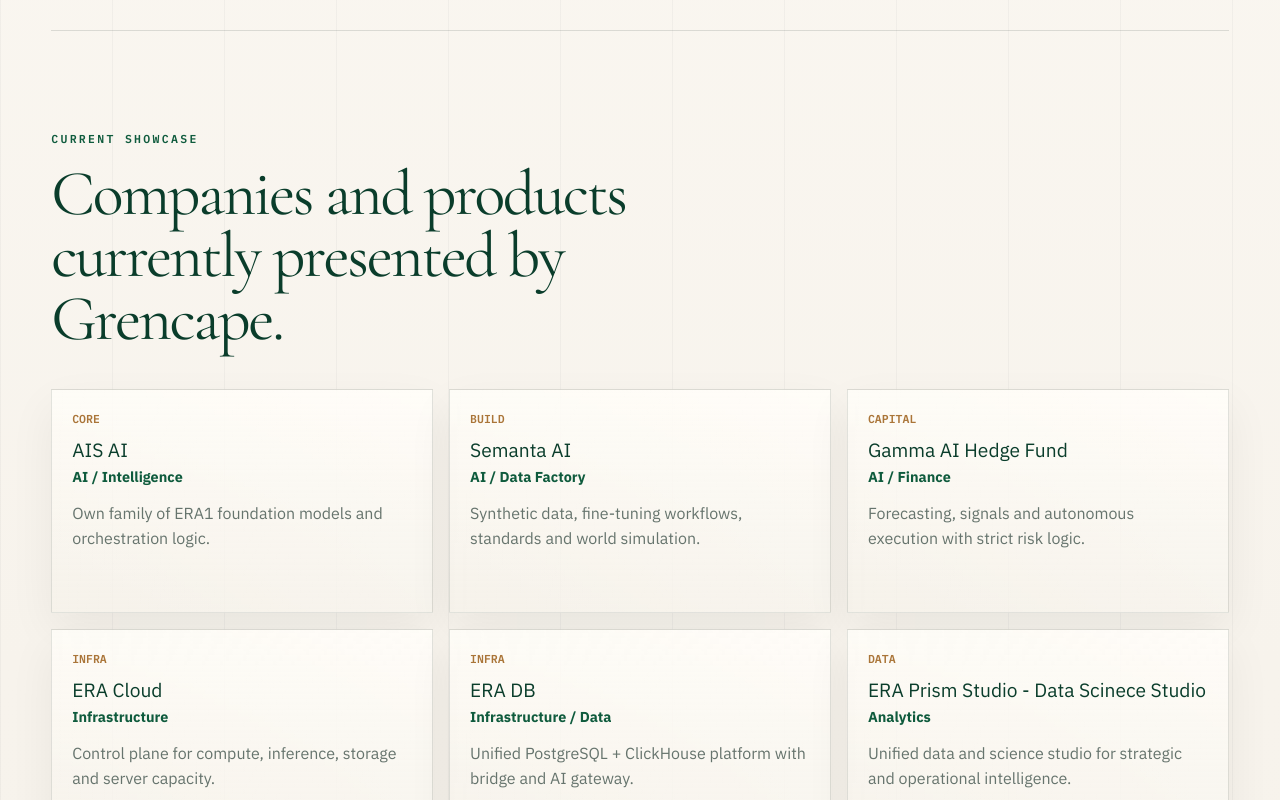
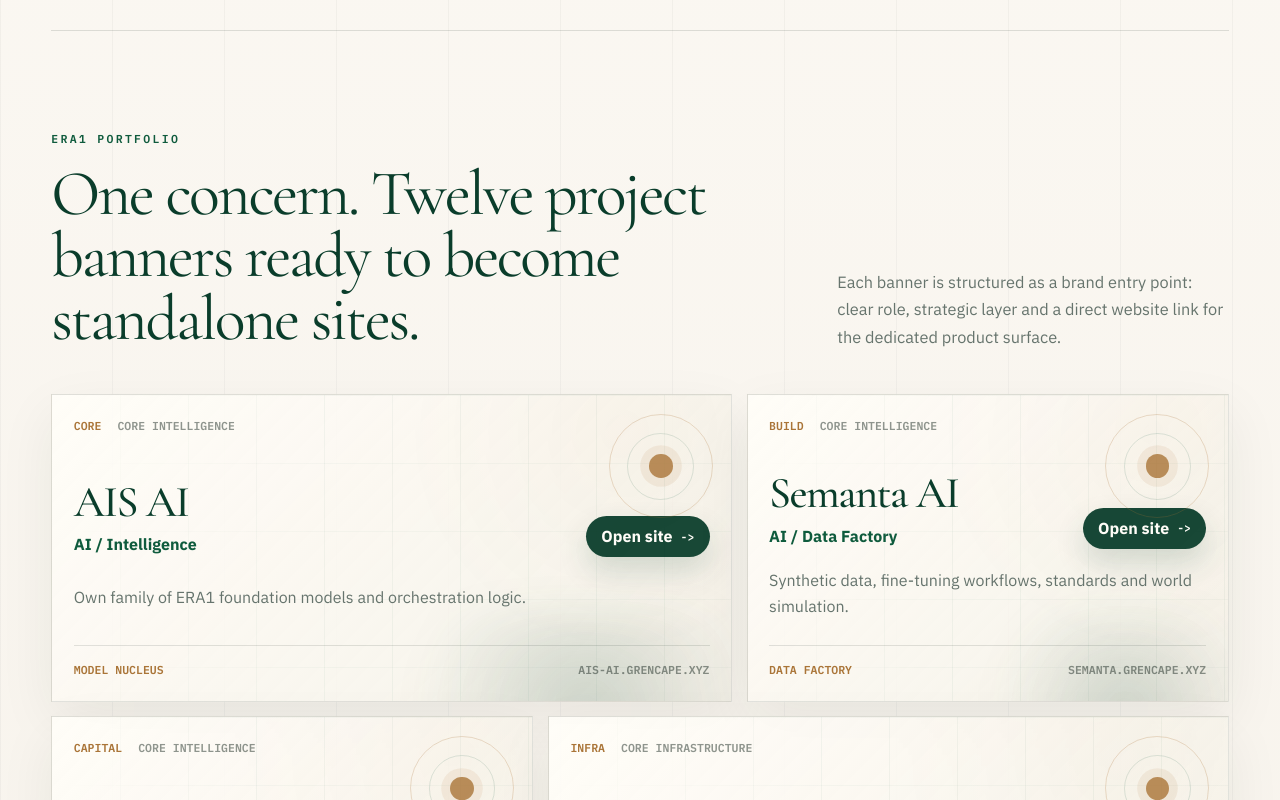
Before and after one commit to ivs-123/grencape-site, a React (Vite) app: page / in a window 1280 px wide. Shown: the part 1760-2560 px from the top of the page. Built offline with nearby package versions, Linux system fonts and the light colour scheme.

Commit message:
Polish project showcase banners

```diff
--- a/src/App.tsx
+++ b/src/App.tsx
@@ -5,6 +5,9 @@
   category: string;
   role: string;
   stage: string;
+  layer: string;
+  href: string;
+  signal: string;
 };
 
 const layers = [
@@ -20,7 +23,7 @@
   },
   {
     title: 'Data / Analytics',
-    projects: ['ERA Prism Studio - Data Scinece Studio'],
+    projects: ['ERA Prism Studio - Data Science Studio'],
     note: 'Decision-grade observability and data science workflows in one studio.'
   },
   {
@@ -40,73 +43,109 @@
     name: 'AIS AI',
     category: 'AI / Intelligence',
     role: 'Own family of ERA1 foundation models and orchestration logic.',
-    stage: 'Core'
+    stage: 'Core',
+    layer: 'Core Intelligence',
+    href: 'https://ais-ai.grencape.xyz',
+    signal: 'Model nucleus'
   },
   {
     name: 'Semanta AI',
     category: 'AI / Data Factory',
     role: 'Synthetic data, fine-tuning workflows, standards and world simulation.',
-    stage: 'Build'
+    stage: 'Build',
+    layer: 'Core Intelligence',
+    href: 'https://semanta.grencape.xyz',
+    signal: 'Data factory'
   },
   {
     name: 'Gamma AI Hedge Fund',
     category: 'AI / Finance',
     role: 'Forecasting, signals and autonomous execution with strict risk logic.',
-    stage: 'Capital'
+    stage: 'Capital',
+    layer: 'Core Intelligence',
+    href: 'https://gamma.grencape.xyz',
+    signal: 'Autonomous markets'
   },
   {
     name: 'ERA Cloud',
     category: 'Infrastructure',
     role: 'Control plane for compute, inference, storage and server capacity.',
-    stage: 'Infra'
+    stage: 'Infra',
+    layer: 'Core Infrastructure',
+    href: 'https://cloud.grencape.xyz',
+    signal: 'Capacity router'
   },
   {
     name: 'ERA DB',
     category: 'Infrastructure / Data',
     role: 'Unified PostgreSQL + ClickHouse platform with bridge and AI gateway.',
-    stage: 'Infra'
+    stage: 'Infra',
+    layer: 'Core Infrastructure',
+    href: 'https://db.grencape.xyz',
+    signal: 'Unified data plane'
   },
   {
-    name: 'ERA Prism Studio - Data Scinece Studio',
+    name: 'ERA Prism Studio',
     category: 'Analytics',
-    role: 'Unified data and science studio for strategic and operational intelligence.',
-    stage: 'Data'
+    role: 'Data Science Studio for strategic analytics, observability and decision workflows.',
+    stage: 'Data',
+    layer: 'Data / Analytics',
+    href: 'https://prism.grencape.xyz',
+    signal: 'Decision studio'
   },
   {
     name: 'SomeBox',
     category: 'Consumer / Platform',
     role: 'Cloud sharing system for frictionless file distribution.',
-    stage: 'Product'
+    stage: 'Product',
+    layer: 'Consumer / Platform',
+    href: 'https://somebox.grencape.xyz',
+    signal: 'Sharing surface'
   },
   {
     name: 'One Browser',
     category: 'Consumer / Platform',
     role: 'AI-native browser with permanent free VPN experience.',
-    stage: 'Product'
+    stage: 'Product',
+    layer: 'Consumer / Platform',
+    href: 'https://onebrowser.grencape.xyz',
+    signal: 'AI web gateway'
   },
   {
     name: 'Quantum Messenger',
     category: 'Consumer / Security',
     role: 'Protected messenger for next-generation private communication.',
-    stage: 'Product'
+    stage: 'Product',
+    layer: 'Consumer / Platform',
+    href: 'https://quantum.grencape.xyz',
+    signal: 'Private network'
   },
   {
     name: 'Mind Music',
     category: 'Consumer / Experimental',
     role: 'Playlist generation by mood and voice intent description.',
-    stage: 'Lab'
+    stage: 'Lab',
+    layer: 'Consumer / Platform',
+    href: 'https://mindmusic.grencape.xyz',
+    signal: 'Mood interface'
   },
   {
     name: 'ERA Pay',
     category: 'Fintech / Payments',
     role: 'Payment gateway and financial infrastructure layer.',
-    stage: 'Fintech'
+    stage: 'Fintech',
+    layer: 'Fintech',
+    href: 'https://pay.grencape.xyz',
+    signal: 'Payment rails'
   },
   {
     name: 'MoneyOne',
     category: 'Fintech / Transfers',
     role: 'P2P and C2C transfer product.',
-    stage: 'Fintech'
+    stage: 'Fintech',
+    layer: 'Fintech',
+    href: 'https://moneyone.grencape.xyz',
+    signal: 'Transfer product'
   }
 ];
 
@@ -200,30 +239,52 @@
 
         <section className="section section-projects" id="projects">
           <motion.div
-            className="section-head"
+            className="section-head project-showcase-head"
             initial={{ opacity: 0, y: 14 }}
             whileInView={{ opacity: 1, y: 0 }}
             viewport={viewport}
             transition={{ duration: 0.45 }}
           >
-            <p className="eyebrow">CURRENT SHOWCASE</p>
-            <h2>Companies and products currently presented by Grencape.</h2>
+            <div>
+              <p className="eyebrow">ERA1 PORTFOLIO</p>
+              <h2>One concern. Twelve project banners ready to become standalone sites.</h2>
+            </div>
+            <p>
+              Each banner is structured as a brand entry point: clear role, strategic layer and a direct
+              website link for the dedicated product surface.
+            </p>
           </motion.div>
-          <div className="project-grid">
+          <div className="project-banner-grid">
             {projects.map((project, index) => (
-              <motion.article
+              <motion.a
                 key={project.name}
-                className="project-item"
+                className="project-banner"
+                href={project.href}
+                target="_blank"
+                rel="noreferrer"
                 initial={{ opacity: 0, y: 12 }}
                 whileInView={{ opacity: 1, y: 0 }}
                 viewport={viewport}
-                transition={{ duration: 0.25, delay: index * 0.02 }}
+                transition={{ duration: 0.28, delay: index * 0.025 }}
               >
-                <p className="project-stage">{project.stage}</p>
-                <h3>{project.name}</h3>
-                <p className="project-category">{project.category}</p>
-                <p className="project-role">{project.role}</p>
-              </motion.article>
+                <span className="project-banner-orbit" aria-hidden="true" />
+                <span className="project-banner-topline">
+                  <span>{project.stage}</span>
+                  <span>{project.layer}</span>
+                </span>
+                <span className="project-banner-main">
+                  <span>
+                    <strong>{project.name}</strong>
+                    <em>{project.category}</em>
+                  </span>
+                  <span className="project-banner-link">Open site</span>
+                </span>
+                <span className="project-banner-role">{project.role}</span>
+                <span className="project-banner-footer">
+                  <span>{project.signal}</span>
+                  <span>{project.href.replace('https://', '')}</span>
+                </span>
+              </motion.a>
             ))}
           </div>
         </section>
@@ -268,7 +329,7 @@
             <article>
               <p>Phase 02</p>
               <h3>Scale infrastructure and analytics fabric</h3>
-              <span>ERA Cloud / ERA DB / ERA Prism Studio - Data Scinece Studio</span>
+              <span>ERA Cloud / ERA DB / ERA Prism Studio - Data Science Studio</span>
             </article>
             <article>
               <p>Phase 03</p>
--- a/src/index.css
+++ b/src/index.css
@@ -346,59 +346,197 @@
   font-weight: 600;
 }
 
-.project-grid {
-  margin-top: 2.4rem;
+.project-showcase-head {
+  max-width: none;
+  display: grid;
+  grid-template-columns: minmax(0, 0.98fr) minmax(19rem, 0.52fr);
+  gap: 3rem;
+  align-items: end;
+}
+
+.project-showcase-head p:last-child {
+  margin: 0;
+  color: var(--muted);
+  font-size: 1.02rem;
+  line-height: 1.7;
+}
+
+.project-banner-grid {
+  margin-top: 2.7rem;
   display: grid;
   grid-template-columns: repeat(12, minmax(0, 1fr));
-  gap: 1rem;
+  gap: 0.9rem;
 }
 
-.project-item {
-  grid-column: span 4;
+.project-banner {
+  grid-column: span 6;
   min-width: 0;
-  min-height: 14rem;
-  padding: 1.25rem;
+  min-height: 16.4rem;
+  padding: 1.35rem;
+  position: relative;
+  display: flex;
+  flex-direction: column;
+  justify-content: space-between;
+  overflow: hidden;
   border: 1px solid rgba(20, 35, 27, 0.12);
   background:
-    linear-gradient(180deg, rgba(255, 253, 248, 0.86), rgba(245, 241, 233, 0.7)),
-    linear-gradient(90deg, transparent, rgba(255, 255, 255, 0.5));
-  box-shadow: 0 18px 44px rgba(28, 39, 34, 0.06);
+    linear-gradient(135deg, rgba(255, 253, 248, 0.94), rgba(244, 240, 230, 0.78)),
+    radial-gradient(circle at 84% 12%, rgba(170, 117, 56, 0.18), transparent 14rem);
+  box-shadow: 0 20px 54px rgba(28, 39, 34, 0.065);
+  isolation: isolate;
   transition: transform 180ms ease, border-color 180ms ease, box-shadow 180ms ease;
 }
 
-.project-item:hover {
-  transform: translateY(-3px);
-  border-color: rgba(15, 91, 61, 0.22);
-  box-shadow: 0 24px 54px rgba(28, 39, 34, 0.1);
+.project-banner:nth-child(4n + 1),
+.project-banner:nth-child(4n + 4) {
+  grid-column: span 7;
 }
 
-.project-stage {
-  margin: 0;
+.project-banner:nth-child(4n + 2),
+.project-banner:nth-child(4n + 3) {
+  grid-column: span 5;
+}
+
+.project-banner::before {
+  content: '';
+  position: absolute;
+  inset: 0;
+  background:
+    linear-gradient(90deg, rgba(15, 91, 61, 0.08) 1px, transparent 1px),
+    linear-gradient(180deg, rgba(15, 91, 61, 0.055) 1px, transparent 1px);
+  background-size: 4.25rem 4.25rem;
+  mask-image: linear-gradient(90deg, transparent 0%, black 42%, black 100%);
+  opacity: 0.58;
+  z-index: -2;
+}
+
+.project-banner::after {
+  content: '';
+  position: absolute;
+  inset: auto -12% -34% 45%;
+  height: 12rem;
+  background: radial-gradient(circle, rgba(10, 61, 43, 0.18), transparent 68%);
+  filter: blur(20px);
+  z-index: -1;
+}
+
+.project-banner:hover {
+  transform: translateY(-4px);
+  border-color: rgba(15, 91, 61, 0.26);
+  box-shadow: 0 28px 70px rgba(28, 39, 34, 0.11);
+}
+
+.project-banner:focus-visible {
+  outline: 2px solid var(--green);
+  outline-offset: 4px;
+}
+
+.project-banner-orbit {
+  position: absolute;
+  right: 1.15rem;
+  top: 1.2rem;
+  width: 6.5rem;
+  height: 6.5rem;
+  border: 1px solid rgba(170, 117, 56, 0.28);
+  border-radius: 50%;
+  opacity: 0.82;
+}
+
+.project-banner-orbit::before,
+.project-banner-orbit::after {
+  content: '';
+  position: absolute;
+  inset: 1.1rem;
+  border: 1px solid rgba(15, 91, 61, 0.16);
+  border-radius: 50%;
+}
+
+.project-banner-orbit::after {
+  inset: 2.45rem;
+  background: var(--copper);
+  border: 0;
+  box-shadow: 0 0 0 0.55rem rgba(170, 117, 56, 0.12);
+}
+
+.project-banner-topline,
+.project-banner-footer {
+  display: flex;
+  flex-wrap: wrap;
+  gap: 0.6rem 1rem;
   color: var(--copper);
+  font-family: 'IBM Plex Mono', monospace;
   font-size: 0.72rem;
-  font-family: 'IBM Plex Mono', monospace;
   font-weight: 600;
   text-transform: uppercase;
 }
 
-.project-item h3 {
-  margin: 0.65rem 0 0.35rem;
+.project-banner-topline span + span,
+.project-banner-footer span + span {
+  color: rgba(20, 35, 27, 0.48);
+}
+
+.project-banner-main {
+  margin-top: 2.4rem;
+  display: flex;
+  align-items: end;
+  justify-content: space-between;
+  gap: 1.5rem;
+}
+
+.project-banner-main strong {
+  display: block;
+  max-width: 27rem;
   color: var(--green-deep);
-  font-size: 1.2rem;
-  line-height: 1.16;
+  font-family: 'Cormorant Garamond', Georgia, serif;
+  font-size: 2.75rem;
+  font-weight: 500;
+  letter-spacing: -0.035em;
+  line-height: 0.92;
   overflow-wrap: anywhere;
 }
 
-.project-category {
-  margin: 0;
+.project-banner-main em {
+  display: block;
+  margin-top: 0.65rem;
   color: var(--green);
-  font-size: 0.9rem;
+  font-style: normal;
   font-weight: 700;
 }
 
-.project-role {
-  margin: 0.75rem 0 0;
+.project-banner-link {
+  min-width: max-content;
+  min-height: 2.55rem;
+  display: inline-flex;
+  align-items: center;
+  gap: 0.5rem;
+  padding: 0 0.95rem;
+  border-radius: 999px;
+  background: rgba(10, 61, 43, 0.94);
+  color: #fffdf8;
+  font-weight: 700;
+  box-shadow: 0 14px 30px rgba(10, 61, 43, 0.16);
+}
+
+.project-banner-link::after {
+  content: '->';
+  font-family: 'IBM Plex Mono', monospace;
+  font-size: 0.72rem;
+}
+
+.project-banner-role {
+  margin-top: 1.2rem;
+  display: block;
+  max-width: 34rem;
   color: var(--muted);
+  font-size: 1rem;
+  line-height: 1.62;
+}
+
+.project-banner-footer {
+  margin-top: 1.6rem;
+  padding-top: 0.95rem;
+  border-top: 1px solid rgba(20, 35, 27, 0.12);
+  justify-content: space-between;
 }
 
 .manifesto-grid {
@@ -541,7 +679,16 @@
     margin-top: 0;
   }
 
-  .project-item {
+  .project-showcase-head {
+    grid-template-columns: 1fr;
+    gap: 1.2rem;
+  }
+
+  .project-banner,
+  .project-banner:nth-child(4n + 1),
+  .project-banner:nth-child(4n + 2),
+  .project-banner:nth-child(4n + 3),
+  .project-banner:nth-child(4n + 4) {
     grid-column: span 6;
   }
 }
@@ -622,7 +769,11 @@
     grid-column: auto;
   }
 
-  .project-item {
+  .project-banner,
+  .project-banner:nth-child(4n + 1),
+  .project-banner:nth-child(4n + 2),
+  .project-banner:nth-child(4n + 3),
+  .project-banner:nth-child(4n + 4) {
     grid-column: span 12;
   }
 }
@@ -650,6 +801,32 @@
     font-size: 2.55rem;
   }
 
+  .project-banner {
+    min-height: 17.5rem;
+    padding: 1.05rem;
+  }
+
+  .project-banner-main {
+    margin-top: 2rem;
+    align-items: flex-start;
+    flex-direction: column;
+    gap: 1rem;
+  }
+
+  .project-banner-main strong {
+    font-size: 2.25rem;
+  }
+
+  .project-banner-link {
+    width: 100%;
+    justify-content: center;
+  }
+
+  .project-banner-footer {
+    display: grid;
+    gap: 0.35rem;
+  }
+
   .layer-row {
     gap: 0.6rem;
   }
```
